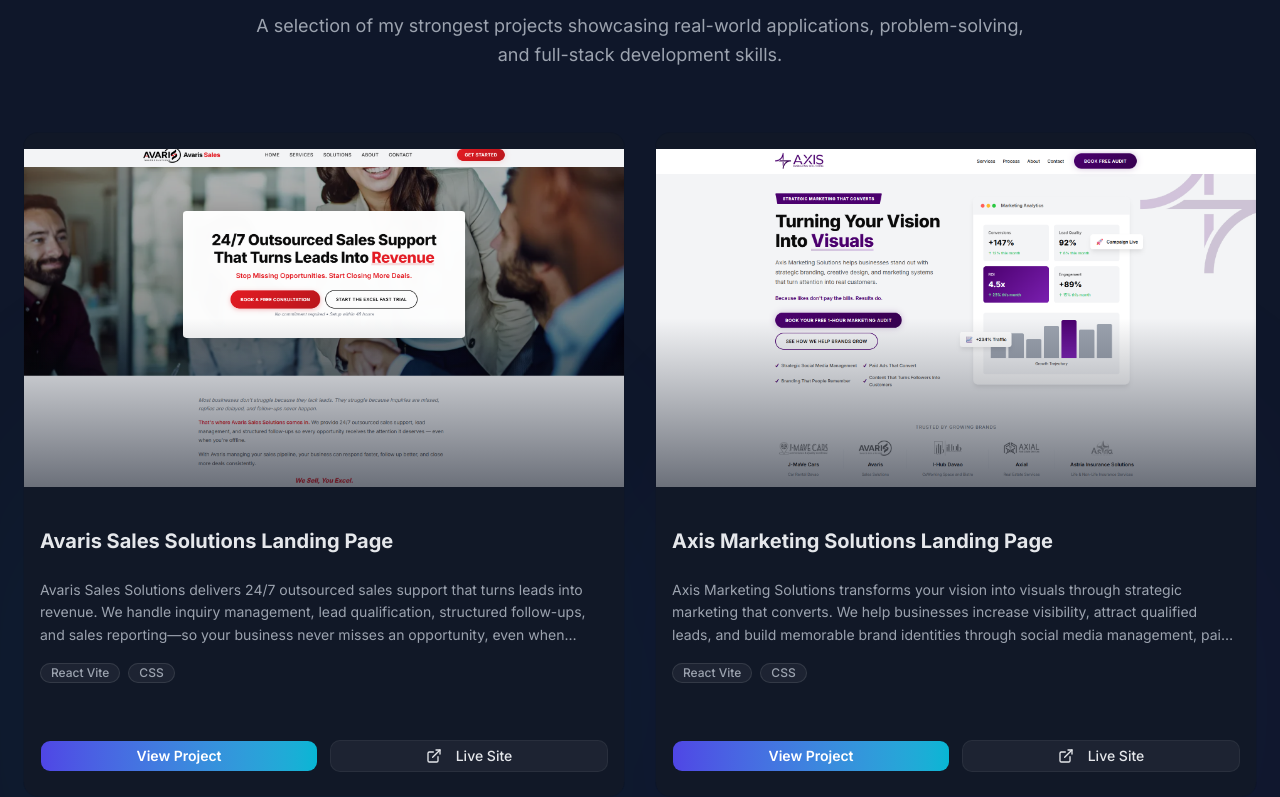
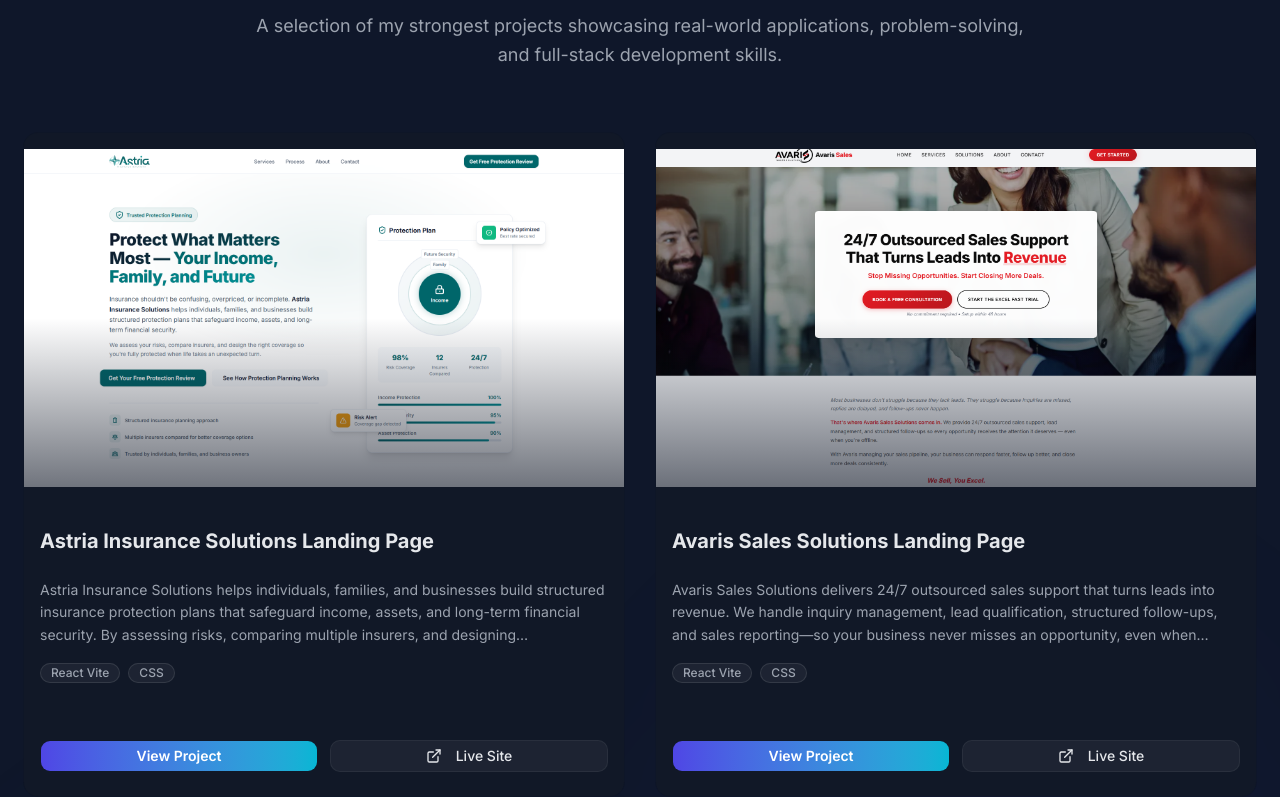
Before and after one commit to AllJacks1/portfolio, a Next.js app: page / in a window 1280 px wide. Shown: the part 1623-2420 px from the top of the page. Built offline with nearby package versions, Linux system fonts and the light colour scheme.

Commit message:
feat(ui): added another project

```diff
--- a/app/coomponents/sections/Projects.tsx
+++ b/app/coomponents/sections/Projects.tsx
@@ -34,6 +34,15 @@
 const projects: Project[] = [
   {
     id: 1,
+    title: "Astria Insurance Solutions Landing Page",
+    description:
+      "Astria Insurance Solutions helps individuals, families, and businesses build structured insurance protection plans that safeguard income, assets, and long-term financial security. By assessing risks, comparing multiple insurers, and designing comprehensive coverage strategies, Astria ensures clients are fully protected against unexpected life events while eliminating coverage gaps.",
+    techStack: ["React Vite", "CSS"],
+    images: ["/astria.png"],
+    liveUrl: "https://astriainsurancesolutions.vercel.app/",
+  },
+  {
+    id: 2,
     title: "Avaris Sales Solutions Landing Page",
     description:
       "Avaris Sales Solutions delivers 24/7 outsourced sales support that turns leads into revenue. We handle inquiry management, lead qualification, structured follow-ups, and sales reporting—so your business never misses an opportunity, even when you're offline. From small businesses to growing companies, we build reliable sales systems that replace scattered efforts with predictable growth. We Sell, You Excel.",
@@ -42,7 +51,7 @@
     liveUrl: "https://avarissalessolutions.vercel.app",
   },
   {
-    id: 2,
+    id: 3,
     title: "Axis Marketing Solutions Landing Page",
     description:
       "Axis Marketing Solutions transforms your vision into visuals through strategic marketing that converts. We help businesses increase visibility, attract qualified leads, and build memorable brand identities through social media management, paid advertising, branding design, and content production. Unlike agencies that chase likes, we chase results—because likes don't pay the bills. Our data-driven approach replaces scattered tactics with systematic growth, delivering 3x more leads, +150% engagement, and 2.5x ROI increases for growing brands.",
@@ -51,7 +60,7 @@
     liveUrl: "https://axismarketingsolutions-virid.vercel.app",
   },
   {
-    id: 3,
+    id: 4,
     title: "Axial Real Estate Services Landing Page",
     description:
       "Axial provides tailored real estate solutions for buyers, investors, and developers in Davao City. Whether you're seeking move-in-ready homes with Pag-IBIG financing or strategic land investments for long-term growth, we make property transactions faster, easier, and more transparent. Our team handles the legwork and paperwork so you can focus on what matters—turning properties into opportunities.",
@@ -60,7 +69,7 @@
     liveUrl: "https://axialrealestate-services.vercel.app",
   },
   {
-    id: 4,
+    id: 5,
     title: "IssueLane Ticket Management System",
     description:
       "IssueLane helps developers stay organized with a unified dashboard for support tickets and development tasks. Create tickets, track resolution progress, manage web development assignments, and monitor completion status—all in one streamlined interface. Built for developers who need clarity between customer support and project deliverables.",
```
Also changed, not shown: public/astria.png (added).
